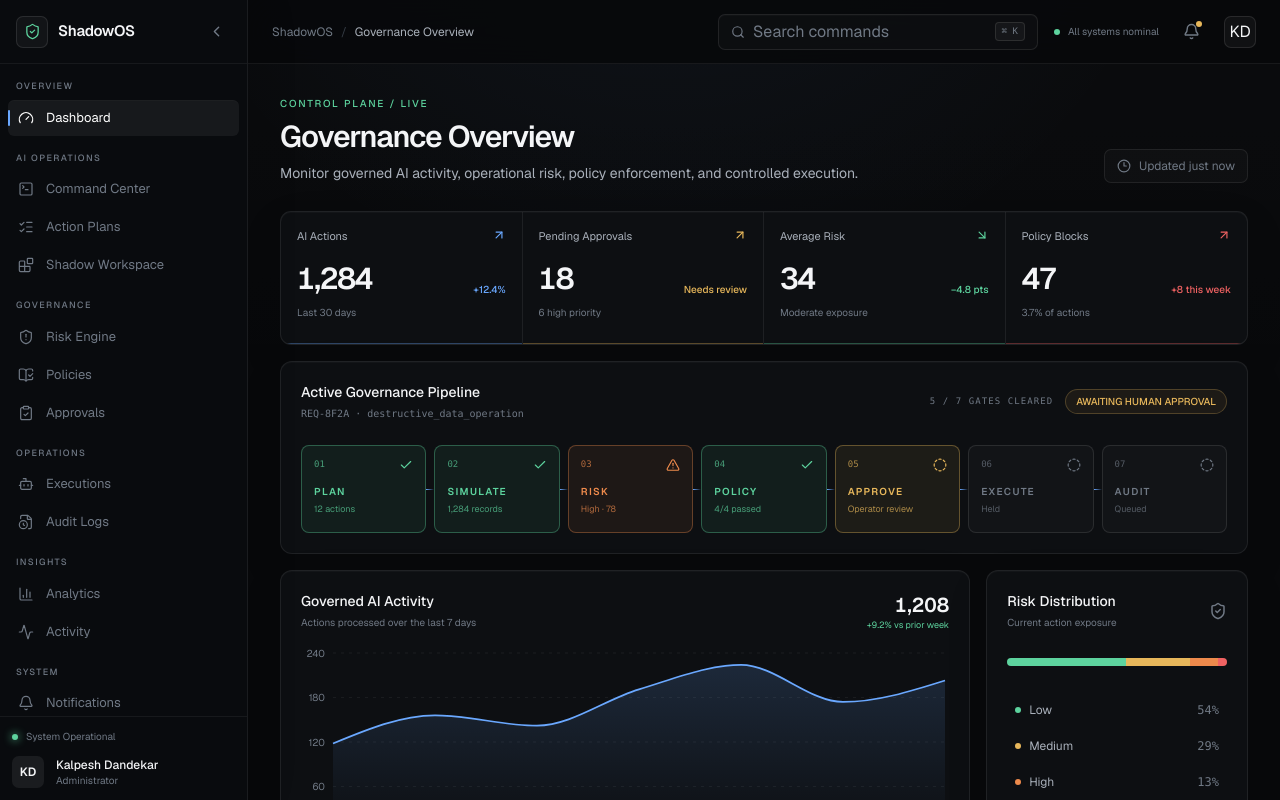
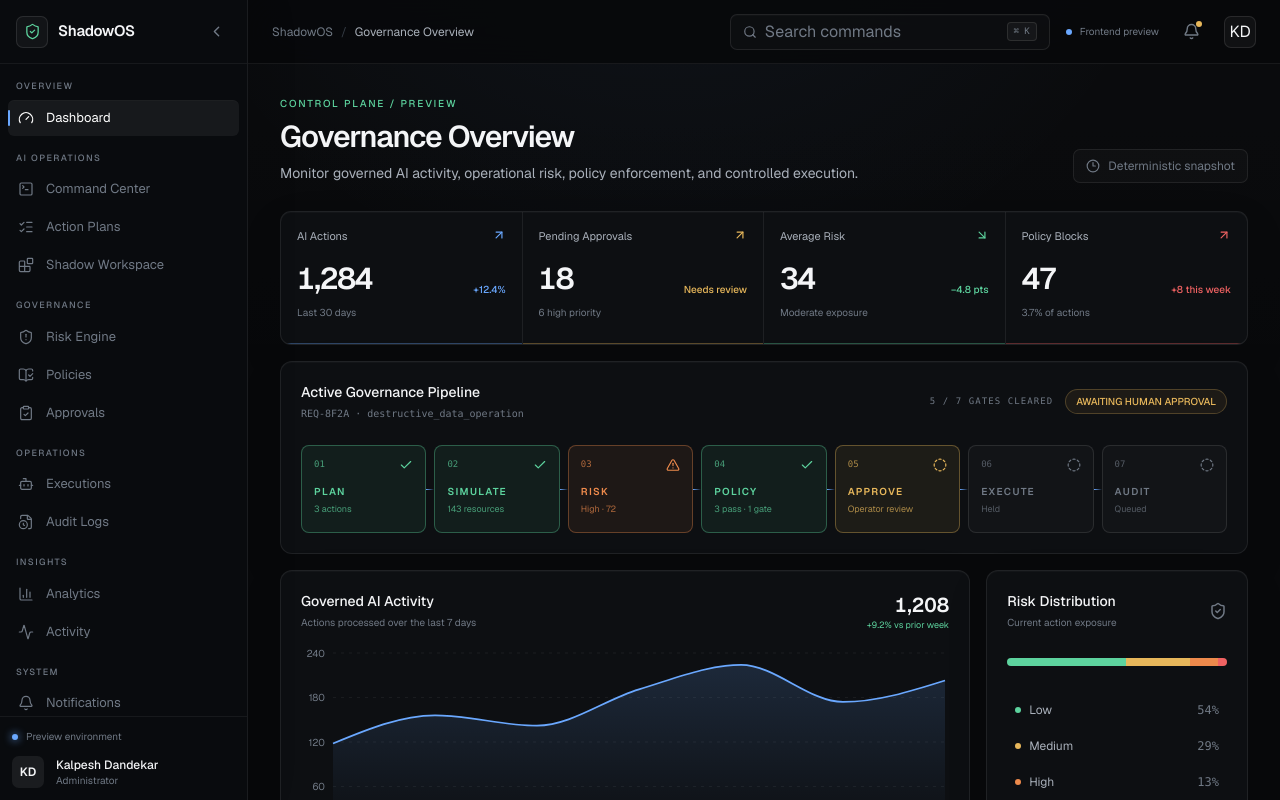
Before and after one commit to Kalpesh-Dandekar/ShadowOS, a Next.js app in the folder frontend/: page /dashboard in a window 1280 px wide. Shown: the top 800 px of the page. Built offline with nearby package versions, Linux system fonts and the light colour scheme.

Commit message:
chore: complete ShadowOS frontend polish

```diff
--- a/frontend/src/components/layout/sidebar.tsx
+++ b/frontend/src/components/layout/sidebar.tsx
@@ -40,7 +40,7 @@ export function Sidebar({ collapsed, mobileOpen, onCollapse, onCloseMobile }: Si
           </div>)}
         </nav>
         <div className="border-t border-white/[0.06] p-3">
-          <div className={`mb-3 flex items-center ${collapsed ? "justify-center" : "gap-2"}`}><span className="size-1.5 rounded-full bg-[var(--safe)] shadow-[0_0_8px_var(--safe)]" />{!collapsed && <span className="text-[10px] text-[var(--text-muted)]">System Operational</span>}</div>
+          <div className={`mb-3 flex items-center ${collapsed ? "justify-center" : "gap-2"}`}><span className="size-1.5 rounded-full bg-[var(--info)] shadow-[0_0_8px_var(--info)]" />{!collapsed && <span className="text-[10px] text-[var(--text-muted)]">Preview environment</span>}</div>
           <div className={`flex items-center ${collapsed ? "justify-center" : "gap-3"}`}><span className="grid size-8 shrink-0 place-items-center rounded-[7px] bg-white/[0.07] text-xs font-semibold">KD</span>{!collapsed && <div className="min-w-0"><p className="truncate text-xs font-medium">Kalpesh Dandekar</p><p className="text-[10px] text-[var(--text-muted)]">Administrator</p></div>}</div>
         </div>
         {collapsed && <button onClick={onCollapse} className="absolute -right-3 top-[27px] hidden size-6 place-items-center rounded-full border border-white/10 bg-[var(--surface-elevated)] text-[var(--text-muted)] hover:text-white lg:grid" aria-label="Expand sidebar"><ChevronLeft size={13} className="rotate-180" /></button>}
--- a/frontend/src/components/layout/top-command-bar.tsx
+++ b/frontend/src/components/layout/top-command-bar.tsx
@@ -7,7 +7,7 @@ export function TopCommandBar({ pageTitle, onMenu, onPalette }: { pageTitle: str
     <button onClick={onMenu} className="p-1.5 text-[var(--text-muted)] hover:text-white lg:hidden" aria-label="Open navigation"><Menu size={19} /></button>
     <div className="hidden items-center gap-2 text-xs sm:flex"><span className="text-[var(--text-muted)]">ShadowOS</span><span className="text-[var(--border-strong)]">/</span><span className="text-[var(--text-secondary)]">{pageTitle}</span></div>
     <button onClick={onPalette} className="ml-auto flex h-9 w-full max-w-[320px] items-center gap-2 rounded-[7px] border border-white/[0.09] bg-white/[0.025] px-3 text-xs text-[var(--text-muted)] shadow-[inset_0_1px_rgb(255_255_255/0.02)] hover:border-white/15 hover:bg-white/[0.04] sm:ml-auto"><Search size={14} /><span className="truncate">Search commands</span><kbd className="ml-auto hidden rounded border border-white/10 bg-white/[0.04] px-1.5 py-0.5 font-mono text-[9px] md:block">⌘ K</kbd></button>
-    <div className="hidden items-center gap-2 text-[10px] text-[var(--text-muted)] xl:flex"><span className="size-1.5 rounded-full bg-[var(--safe)]" />All systems nominal</div>
+    <div className="hidden items-center gap-2 text-[10px] text-[var(--text-muted)] xl:flex"><span className="size-1.5 rounded-full bg-[var(--info)]" />Frontend preview</div>
     <button className="relative p-2 text-[var(--text-muted)] hover:text-white" aria-label="Notifications"><Bell size={17} /><span className="absolute right-1.5 top-1.5 size-1.5 rounded-full bg-[var(--warning)]" /></button>
     <button className="grid size-8 place-items-center rounded-[7px] border border-white/10 bg-white/[0.04] text-[10px] font-semibold" aria-label="Open profile menu">KD</button>
   </header>;
--- a/frontend/src/features/action-plans/action-plans-screen.tsx
+++ b/frontend/src/features/action-plans/action-plans-screen.tsx
@@ -8,8 +8,8 @@ import { operationScenario, planActions, planInspector, validationChecks } from
 const actionStyles = { SEARCH: "border-[rgb(106_168_255/0.28)] border-l-[var(--info)] text-[var(--info)]", FILTER: "border-[rgb(167_139_250/0.28)] border-l-[var(--intelligence)] text-[var(--intelligence)]", DELETE: "border-[rgb(239_98_98/0.28)] border-l-[var(--critical)] bg-[rgb(239_98_98/0.018)] text-[var(--critical)]" };
 
 export function ActionPlansScreen() {
-  return <AppShell pageTitle="Action Plan"><main className="mx-auto max-w-[1600px] px-4 py-6 sm:px-6 lg:px-8 lg:py-8">
-    <div className="flex flex-col justify-between gap-4 lg:flex-row lg:items-end"><div><p className="text-[10px] font-medium uppercase tracking-[0.18em] text-[var(--info)]">Execution specification / {operationScenario.planVersion}</p><h1 className="mt-2 text-3xl font-semibold tracking-[-0.035em]">Action Plan</h1><p className="mt-2 max-w-2xl text-sm text-[var(--text-secondary)]">Inspect the machine-generated operation graph, resolved targets, dependencies, and execution constraints.</p></div><span className="flex w-fit items-center gap-2 rounded-[7px] border border-[rgb(93_211_158/0.25)] bg-[rgb(93_211_158/0.06)] px-3 py-2 text-xs text-[var(--safe)]"><ShieldCheck size={14} />Structure valid · preview state</span></div>
+  return <AppShell pageTitle="Action Plans"><main className="mx-auto max-w-[1600px] px-4 py-6 sm:px-6 lg:px-8 lg:py-8">
+    <div className="flex flex-col justify-between gap-4 lg:flex-row lg:items-end"><div><p className="text-[10px] font-medium uppercase tracking-[0.18em] text-[var(--info)]">Execution specification / {operationScenario.planVersion}</p><h1 className="mt-2 text-3xl font-semibold tracking-[-0.035em]">Action Plans</h1><p className="mt-2 max-w-2xl text-sm text-[var(--text-secondary)]">Inspect the machine-generated operation graph, resolved targets, dependencies, and execution constraints.</p></div><span className="flex w-fit items-center gap-2 rounded-[7px] border border-[rgb(93_211_158/0.25)] bg-[rgb(93_211_158/0.06)] px-3 py-2 text-xs text-[var(--safe)]"><ShieldCheck size={14} />Structure valid · preview state</span></div>
 
     <section className="surface-panel mt-7 rounded-[12px] border border-white/[0.08] bg-[var(--surface)] p-4 sm:p-5"><div className="flex flex-wrap items-center justify-between gap-3"><OperationContext scenario={operationScenario} /><span className="font-mono text-[9px] uppercase tracking-[0.12em] text-[var(--text-muted)]">Generated 10:42:18 IST · Plan {operationScenario.planVersion}</span></div><div className="mt-5 border-t border-white/[0.06] pt-5"><p className="text-[9px] uppercase tracking-[0.14em] text-[var(--text-muted)]">Source request</p><p className="mt-2 text-lg tracking-[-0.015em]">“{operationScenario.request}”</p></div><div className="mt-5 grid gap-px overflow-hidden rounded-[8px] border border-white/[0.07] bg-white/[0.07] sm:grid-cols-4">{[["Status", "Ready for simulation"], ["Actions", "3 sequential"], ["Impact", "143 resources · 384 MB"], ["Initial risk", "HIGH · 72/100"]].map(([label,value]) => <div key={label} className="bg-[var(--surface)] p-3.5"><p className="text-[9px] uppercase tracking-wider text-[var(--text-muted)]">{label}</p><p className={`mt-2 text-xs font-medium ${label === "Initial risk" ? "text-[var(--high-risk)]" : "text-white"}`}>{value}</p></div>)}</div></section>
 
--- a/frontend/src/features/command-center/command-center-screen.tsx
+++ b/frontend/src/features/command-center/command-center-screen.tsx
@@ -11,7 +11,7 @@ import { commandStages, operationScenario, planActions } from "../../mock/comman
 const actionTone = { SEARCH: "text-[var(--info)] border-[rgb(106_168_255/0.25)]", FILTER: "text-[var(--intelligence)] border-[rgb(167_139_250/0.25)]", DELETE: "text-[var(--critical)] border-[rgb(239_98_98/0.25)]" };
 
 export function CommandCenterScreen() {
-  const [request, setRequest] = useState(`${operationScenario.request}.`);
+  const [request, setRequest] = useState(operationScenario.request);
   return <AppShell pageTitle="AI Command Center"><main className="mx-auto max-w-[1600px] px-4 py-6 sm:px-6 lg:px-8 lg:py-8">
     <div className="flex flex-col justify-between gap-4 lg:flex-row lg:items-end"><div><p className="text-[10px] font-medium uppercase tracking-[0.18em] text-[var(--intelligence)]">AI operations / intake</p><h1 className="mt-2 text-3xl font-semibold tracking-[-0.035em]">AI Command Center</h1><p className="mt-2 max-w-2xl text-sm text-[var(--text-secondary)]">Convert natural-language operations into inspectable, governed execution plans before production access is considered.</p></div><div className="flex gap-2"><button className="flex items-center gap-2 rounded-[7px] border border-white/[0.08] px-3 py-2 text-xs text-[var(--text-secondary)] hover:bg-white/[0.04]"><FileClock size={14} />History</button><button onClick={() => setRequest("")} className="flex items-center gap-2 rounded-[7px] bg-white px-3 py-2 text-xs font-medium text-black hover:bg-zinc-200"><Plus size={14} />New request</button></div></div>
 
--- a/frontend/src/features/dashboard/dashboard-screen.tsx
+++ b/frontend/src/features/dashboard/dashboard-screen.tsx
@@ -12,7 +12,7 @@ const statusClasses: Record<ActionStatus, string> = { Approved: "text-[var(--saf
 
 export function DashboardScreen() {
   return <AppShell><main className="mx-auto max-w-[1600px] px-4 py-6 sm:px-6 lg:px-8 lg:py-8">
-    <div className="flex flex-col justify-between gap-4 sm:flex-row sm:items-end"><div><p className="text-[10px] font-medium uppercase tracking-[0.18em] text-[var(--safe)]">Control plane / live</p><h1 className="mt-2 text-3xl font-semibold tracking-[-0.035em]">Governance Overview</h1><p className="mt-2 max-w-2xl text-sm text-[var(--text-secondary)]">Monitor governed AI activity, operational risk, policy enforcement, and controlled execution.</p></div><div className="flex items-center gap-2 rounded-[7px] border border-white/[0.08] bg-white/[0.025] px-3 py-2 text-xs text-[var(--text-muted)]"><Clock3 size={14} /> Updated just now</div></div>
+    <div className="flex flex-col justify-between gap-4 sm:flex-row sm:items-end"><div><p className="text-[10px] font-medium uppercase tracking-[0.18em] text-[var(--safe)]">Control plane / preview</p><h1 className="mt-2 text-3xl font-semibold tracking-[-0.035em]">Governance Overview</h1><p className="mt-2 max-w-2xl text-sm text-[var(--text-secondary)]">Monitor governed AI activity, operational risk, policy enforcement, and controlled execution.</p></div><div className="flex items-center gap-2 rounded-[7px] border border-white/[0.08] bg-white/[0.025] px-3 py-2 text-xs text-[var(--text-muted)]"><Clock3 size={14} /> Deterministic snapshot</div></div>
 
     <section className="surface-panel mt-7 grid overflow-hidden rounded-[11px] border border-white/[0.08] bg-[var(--surface)] sm:grid-cols-2 xl:grid-cols-4" aria-label="Operational metrics">{governanceMetrics.map((metric, index) => <article key={metric.label} className="relative min-h-[132px] border-b border-white/[0.07] p-4 transition-colors hover:bg-white/[0.015] sm:odd:border-r xl:border-b-0 xl:border-r xl:last:border-r-0"><div className="flex items-start justify-between"><p className="text-[11px] text-[var(--text-secondary)]">{metric.label}</p><span className={`text-[10px] ${toneClasses[metric.tone]}`}>{index === 2 ? <ArrowDownRight size={14} /> : <ArrowUpRight size={14} />}</span></div><div className="mt-4 flex items-end justify-between gap-3"><p className="text-3xl font-semibold tracking-[-0.045em] tabular-nums">{metric.value}</p><p className={`text-[10px] font-medium ${toneClasses[metric.tone]}`}>{metric.trend}</p></div><p className="mt-2 text-[10px] text-[var(--text-muted)]">{metric.context}</p><span className={`absolute bottom-0 left-0 h-px w-full bg-current opacity-35 ${toneClasses[metric.tone]}`} /></article>)}</section>
 
--- a/frontend/src/features/landing/landing-page.tsx
+++ b/frontend/src/features/landing/landing-page.tsx
@@ -61,7 +61,7 @@ export function LandingPage() {
                 <div><p className="font-mono text-[10px] uppercase tracking-[0.18em] text-[var(--text-muted)]">Control plane / active</p><p className="mt-1 text-sm">Request governance pipeline</p></div>
                 <span className="rounded-full border border-[color:rgb(93_211_158/0.25)] bg-[rgb(93_211_158/0.08)] px-2 py-1 text-[10px] font-medium uppercase tracking-wider text-[var(--safe)]">Operational</span>
               </div>
-              <div className="mb-3 grid grid-cols-2 gap-3 border-b border-white/[0.06] pb-4 font-mono text-[9px] uppercase tracking-[0.12em] text-[var(--text-muted)]"><span>REQ-8F2A</span><span className="text-right">Policy set / PROD-04</span></div>
+              <div className="mb-3 grid grid-cols-2 gap-3 border-b border-white/[0.06] pb-4 font-mono text-[9px] uppercase tracking-[0.12em] text-[var(--text-muted)]"><span>REQ-8F2A</span><span className="text-right">Policy / POL-BULK-DELETE-04</span></div>
               <div className="space-y-1">
                 {stages.map((stage, index) => (
                   <div key={stage} className="group relative flex items-center gap-4 rounded-[7px] border border-transparent px-3 py-2.5 transition-colors hover:border-white/[0.07] hover:bg-white/[0.025]">
@@ -94,7 +94,7 @@ export function LandingPage() {
               <p className="font-mono text-[10px] uppercase tracking-[0.16em] text-[var(--text-muted)]">AI request / REQ-8F2A</p>
               <p className="mt-3 text-lg">“Delete archived invoices older than January 2024”</p>
               <div className="mt-7 grid gap-px overflow-hidden rounded-[8px] border border-white/[0.08] bg-white/[0.08] sm:grid-cols-4">
-                {[ ["Simulation", "1,284 records", "text-white"], ["Risk", "High · 78/100", "text-[var(--high-risk)]"], ["Policy", "Approval required", "text-[var(--warning)]"], ["Execution", "Blocked safely", "text-[var(--critical)]"] ].map(([label, value, color]) => <div key={label} className="bg-[var(--surface)] p-4"><p className="text-[10px] uppercase tracking-wider text-[var(--text-muted)]">{label}</p><p className={`mt-2 text-sm font-medium ${color}`}>{value}</p></div>)}
+                {[ ["Simulation", "143 resources", "text-white"], ["Risk", "High · 72/100", "text-[var(--high-risk)]"], ["Policy", "Approval required", "text-[var(--warning)]"], ["Execution", "Blocked safely", "text-[var(--critical)]"] ].map(([label, value, color]) => <div key={label} className="bg-[var(--surface)] p-4"><p className="text-[10px] uppercase tracking-wider text-[var(--text-muted)]">{label}</p><p className={`mt-2 text-sm font-medium ${color}`}>{value}</p></div>)}
               </div>
               <div className="mt-5 flex items-start gap-3 text-sm text-[var(--text-secondary)]"><ShieldCheck className="mt-0.5 shrink-0 text-[var(--safe)]" size={17} /><span>Destructive action held before production impact. Full decision evidence retained.</span></div>
             </div>
--- a/frontend/src/mock/dashboard.ts
+++ b/frontend/src/mock/dashboard.ts
@@ -8,10 +8,10 @@ export const governanceMetrics: GovernanceMetric[] = [
 ];
 
 export const pipelineStages: PipelineStage[] = [
-  { label: "Plan", state: "completed", detail: "12 actions" },
-  { label: "Simulate", state: "completed", detail: "1,284 records" },
-  { label: "Risk", state: "warning", detail: "High · 78" },
-  { label: "Policy", state: "completed", detail: "4/4 passed" },
+  { label: "Plan", state: "completed", detail: "3 actions" },
+  { label: "Simulate", state: "completed", detail: "143 resources" },
+  { label: "Risk", state: "warning", detail: "High · 72" },
+  { label: "Policy", state: "completed", detail: "3 pass · 1 gate" },
   { label: "Approve", state: "awaiting approval", detail: "Operator review" },
   { label: "Execute", state: "idle", detail: "Held" },
   { label: "Audit", state: "idle", detail: "Queued" },
```
Also changed, not shown: frontend/src/features/activity/activity-screen.tsx (+1 -1 lines).
